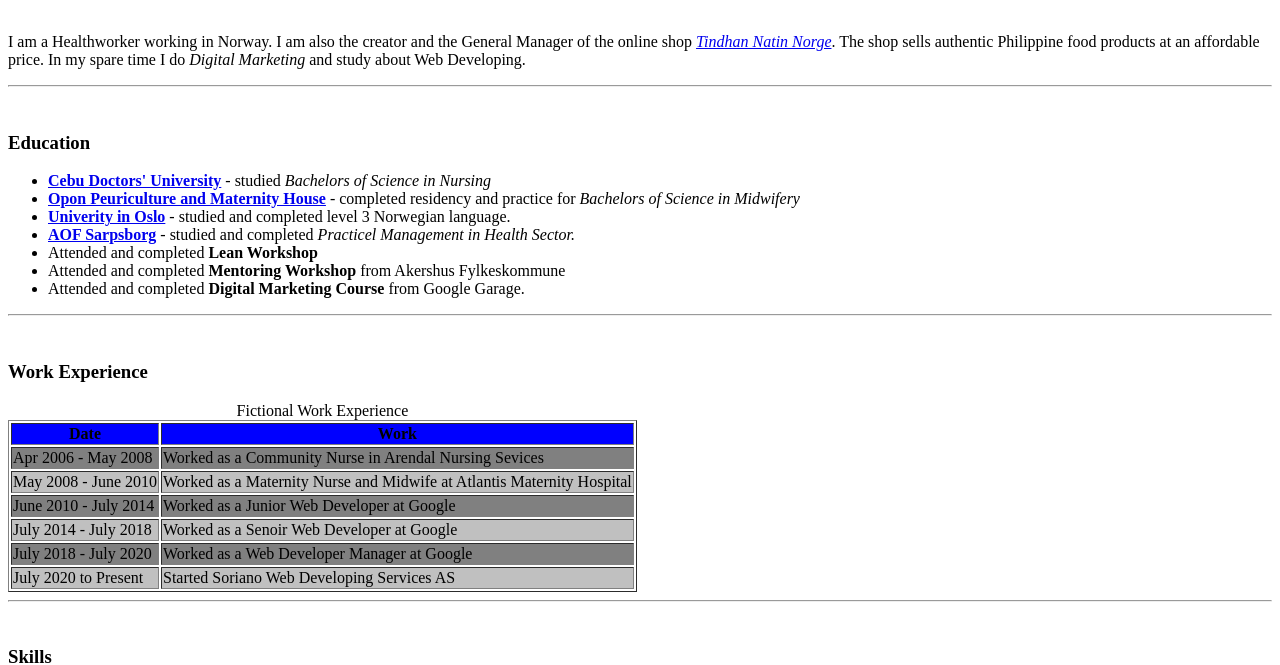
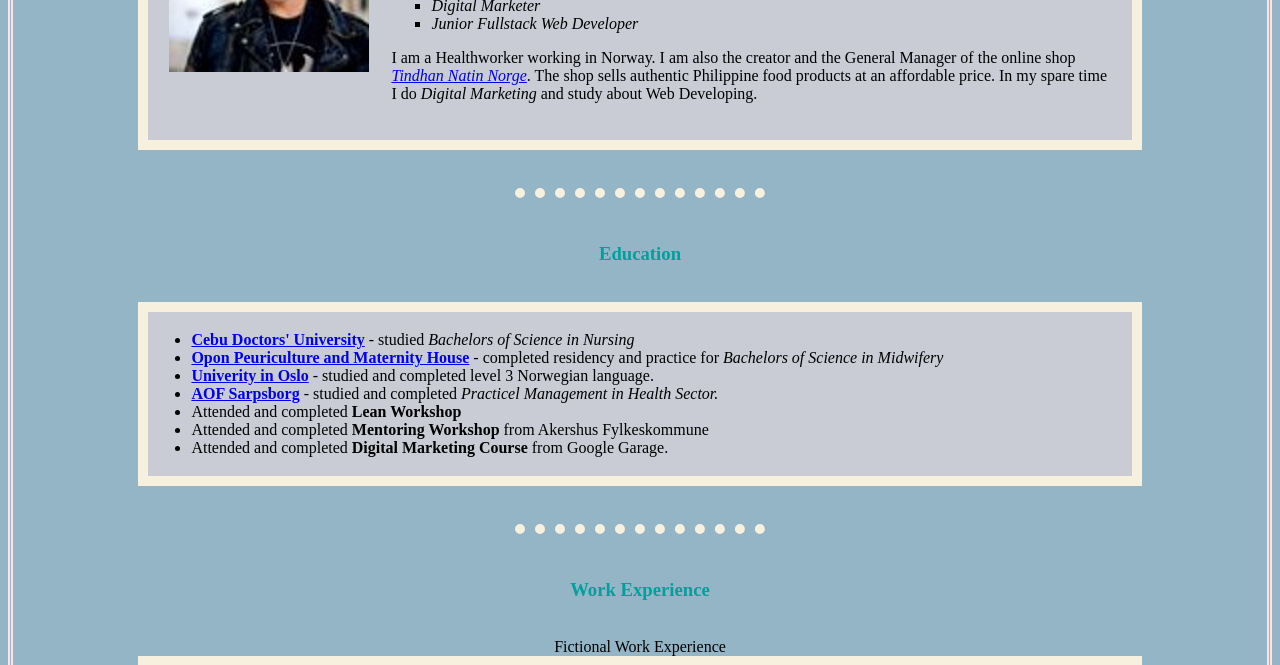
Before and after one commit to casoriano03/cv, a plain HTML site: page index.html in a window 1280 px wide. Shown: the part 219-884 px from the top of the page. Drawn offline with Linux system fonts and the light colour scheme.

Commit message:
with back arrow and css changes

```diff
--- /dev/null
+++ b/css/styles.css
@@ -0,0 +1,39 @@
+body {
+  background-color: #93B5C6;
+  border-style: double;
+  border-color: #FFE3E3;
+  border-width: thick;
+  border-spacing: 10px;
+}
+
+hr {
+  border-style: none;
+  border-top: dotted;
+  border-width: 10px;
+  border-color: #F8F0DF;
+  width: 20%;
+}
+
+table {
+  border-style: solid;
+  border-width: 10px;
+  border-color: #F8F0DF;
+  background-color: #C9CCD5;
+  align-items: center;
+  width: 80%;
+  margin: 3% auto 3% auto;
+}
+
+h1 {
+  color: #00A19D;
+  font-style: italic;
+  font-family: "lucida handwriting", papyrus, cursive;
+}
+
+h3 {
+  color: #00A19D;
+}
+
+a:hover {
+  background-color: yellow;
+}
--- a/index.html
+++ b/index.html
@@ -3,10 +3,12 @@
 
 <head>
   <meta charset="utf-8">
-  <title>Chris Anthony Soriano CV</title>
+  <title>🍕Chris Anthony Soriano CV</title>
+  <link rel="stylesheet" href="css/styles.css">
 </head>
 
 <body>
+  <!--blah blah blah practice commenting-->
   <table cellspacing="20">
     <tr>
       <td><img src="images/brad2edited.jpg" alt="chris profile picture"></td>
@@ -19,14 +21,22 @@
           <li><em>Digital Marketer</em></li>
           <li><em>Junior Fullstack Web Developer</em></li>
         </ul>
-      </td>
-  </table>
         <p>I am a Healthworker working in Norway. I am also the creator and the General Manager of the online shop <a href="https://www.tindahannatinnorge.com"><em>Tindhan Natin
               Norge</em></a>. The shop sells authentic Philippine food products at an affordable price. In my spare time I do <em>Digital Marketing</em> and study about Web Developing.</p>
+      </td>
+    </tr>
+  </table>
   <hr>
   <br>
   <h3>Education</h3>
-  <p>
+  <style>
+    h3 {
+      text-align: center;
+    }
+  </style>
+  <table>
+    <tr>
+      <td>
         <ul>
           <li><strong><a href="https://cebudoctorsuniversity.edu">Cebu Doctors' University</a></strong> - studied <em>Bachelors of Science in Nursing</em></li>
           <li><strong><a href="https://mobile.facebook.com/Opon-Puericulture-Center-Maternity-House-Inc-781118528645959/photos/">Opon Peuriculture and Maternity House</a></strong> - completed residency and practice for <em>Bachelors of Science in
@@ -36,20 +46,22 @@
           <LI>Attended and completed <strong>Lean Workshop</strong></LI>
           <li>Attended and completed <strong>Mentoring Workshop</strong> from Akershus Fylkeskommune</li>
           <li>Attended and completed <strong>Digital Marketing Course</strong> from Google Garage.</li>
-    </p>
         </ul>
+      </td>
+    </tr>
+  </table>
   <hr>
   <br>
   <h3>Work Experience</h3>
   <table border="1">
-    <thead bgcolor="#0000ff">
+    <thead bgcolor="#FFE3E3">
       <tr>
         <th>Date</th>
         <th>Work</th>
       </tr>
     </thead>
     <tbody>
-      <tr bgcolor="#808080">
+      <tr bgcolor="#C9CCD5">
         <td>Apr 2006 - May 2008</td>
         <td>Worked as a Community Nurse in Arendal Nursing Sevices</td>
       </tr>
@@ -57,7 +69,7 @@
         <td>May 2008 - June 2010</td>
         <td>Worked as a Maternity Nurse and Midwife at Atlantis Maternity Hospital</td>
       </tr>
-      <tr bgcolor="#808080">
+      <tr bgcolor="#C9CCD5">
         <td>June 2010 - July 2014</td>
         <td>Worked as a Junior Web Developer at Google</td>
       </tr>
@@ -65,7 +77,7 @@
         <td>July 2014 - July 2018</td>
         <td>Worked as a Senoir Web Developer at Google</td>
       </tr>
-      <tr bgcolor="#808080">
+      <tr bgcolor="#C9CCD5">
         <td>July 2018 - July 2020</td>
         <td>Worked as a Web Developer Manager at Google</td>
       </tr>
```
Also changed, not shown: contact.html (+20 -0 lines), hobbies.html (+15 -0 lines). Lines whose indentation alone changed are shown as unchanged.
